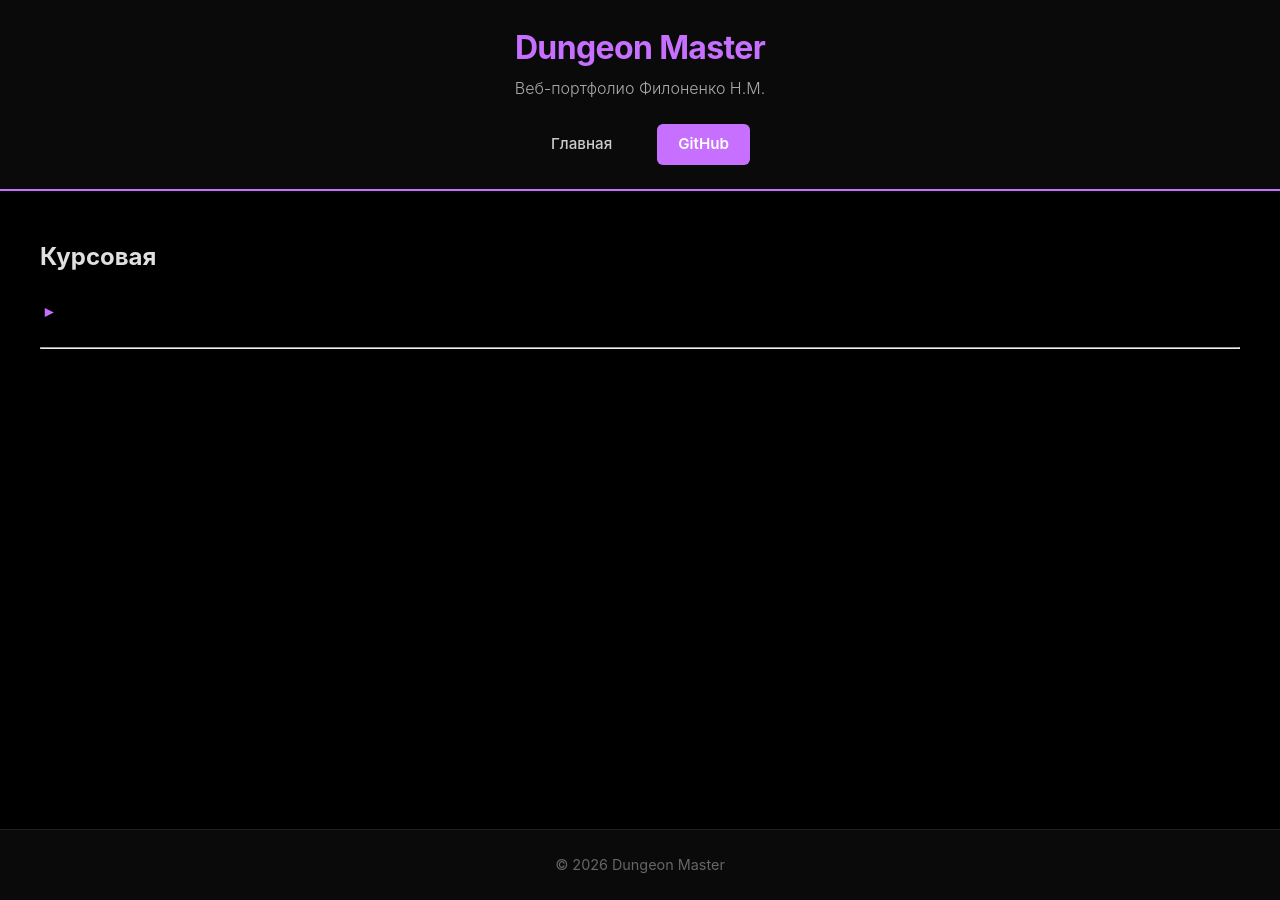
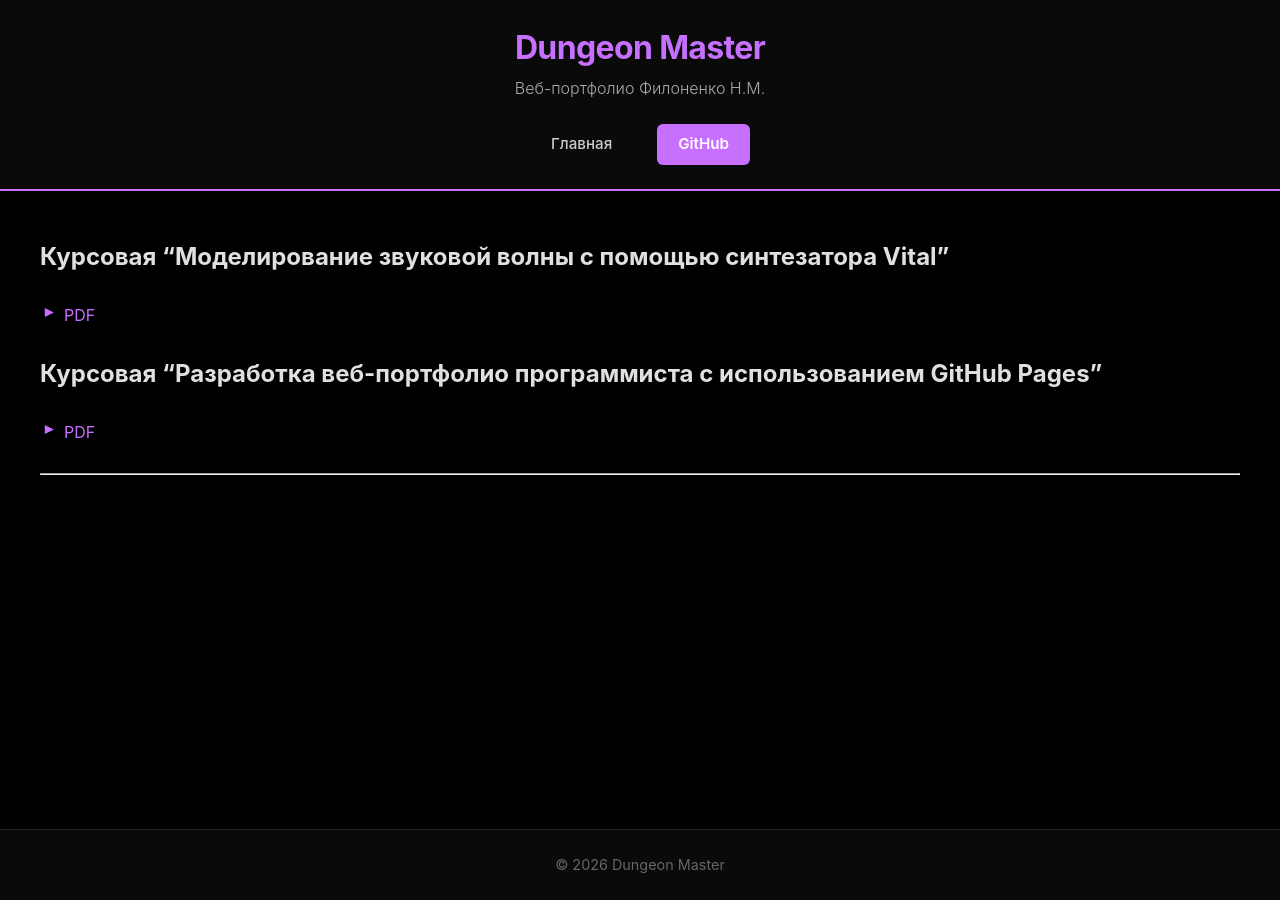
Before and after one commit to JunHerz/JunHerz.github.io, a Jekyll site: the page built from courses/kursovye/index.md, in a window 1280 px wide. Built offline with Jekyll 4.4.1, drawn with Linux system fonts in a browser that asks for light colours.

Commit message:
Update index.md

```diff
--- a/courses/kursovye/index.md
+++ b/courses/kursovye/index.md
@@ -3,7 +3,10 @@ layout: default
 title: "Курсовые работы"
 ---
 
-## Курсовая
-- []()
+## Курсовая "Моделирование звуковой волны с помощью синтезатора Vital"
+- [PDF](https://drive.google.com/file/d/1bfxlaE9Jtdkjs-XH6ML7Y-CGFdBfxNNu/view?usp=drive_link)
+
+## Курсовая "Разработка веб-портфолио программиста с использованием GitHub Pages"
+- [PDF](https://drive.google.com/file/d/1qyVJXzGlwXy6J4a48uz6MlKgkYUoP33l/view?usp=drive_link)
 
 ---
```
